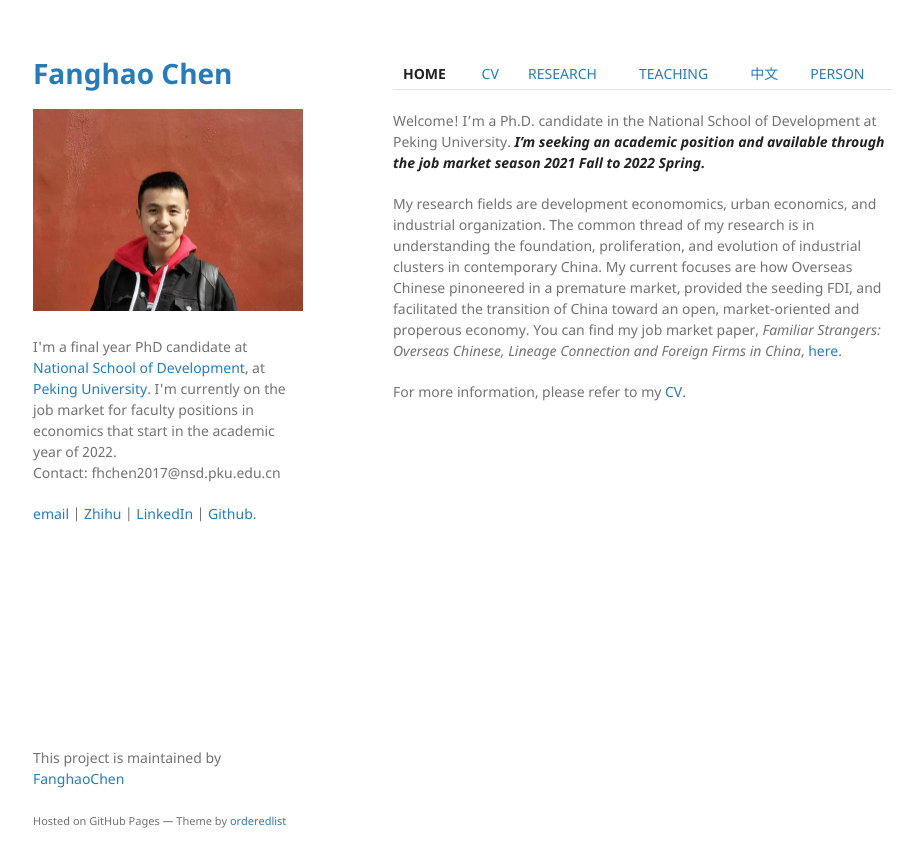
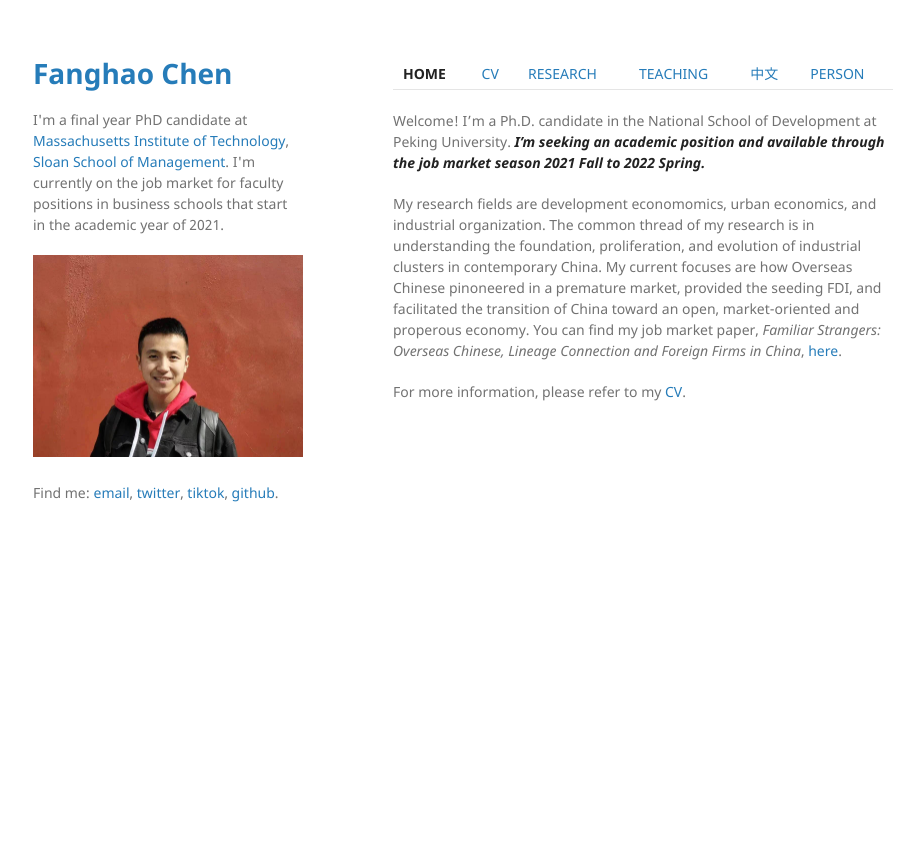
Before and after one commit to FanghaoChen/homepage, a Jekyll site: the page built from index.md, in a window 1280 px wide. Shown: the top 867 px of the page, without its empty margins (177-1092 px from the left). Built offline with Jekyll 4.4.1, drawn with Linux system fonts in a browser that asks for light colours.

Commit message:
Update default.html

```diff
--- a/_layouts/default.html
+++ b/_layouts/default.html
@@ -1,6 +1,7 @@
 <!DOCTYPE html>
 <html lang="{{ site.lang | default: "en-US" }}">
   <head>
+    <meta name="google-site-verification" content="m3D1Cjz2eooELRhRynjoQj0umBQRnUL2LPK6eKJ51e8" />
     <meta charset="UTF-8">
     <meta http-equiv="X-UA-Compatible" content="IE=edge">
     <meta name="viewport" content="width=device-width, initial-scale=1">
@@ -16,34 +17,43 @@
       <header>
         <h1><a href="{{ "/" | absolute_url }}">{{ site.title | default: site.github.repository_name }}</a></h1>
 
+        <p> </p>
+
+        I'm a final year PhD candidate at <br>
+        <a href="http://www.mit.edu">Massachusetts Institute of Technology</a>, <a href="https://mitsloan.mit.edu">Sloan School of Management</a>. I'm currently on the job market for faculty positions in business schools that start in the academic year of 2021.
+
+   <!--     <p>{{ site.description | default: site.github.project_tagline }}</p>  <a href="https://www.facebook.com/jeremyzhenyang">fb</a> -->
+
          <p> </p>
 
         {% if site.logo %}
-          <img src="{{site.logo | relative_url}}" alt="Logo" />
+          <img src="{{site.logo | relative_url}}" width='' height='' alt="Logo"/>
         {% endif %}
+
+        <p> </p>
+
+        <p> Find me: <a href="mailto:jeremyzyang@gmail.com">email</a>, <a href="https://twitter.com/jeremyzyang">twitter</a>, <a href="https://www.tiktok.com/@jeremyzyang">tiktok</a>, <a href="https://github.com/jeremyzyang">github</a>.
+        </p>
+
+         <!-- .-->
+
+        <p> </p>
+
+        <p> </p>
 
          <p> </p>
 
-        I'm a final year PhD candidate at <br>
-        <a href="https://www.nsd.pku.edu.cn/">National School of Development</a>, at <a href="https://www.pku.edu.cn/">Peking University</a>. I'm currently on the job market for faculty positions in economics that start in the academic year of 2022.
+         <!--
+         <img src="https://github.githubassets.com/images/icons/emoji/octocat.png" style="margin:0px 80px">
+         -->
 
-        <!--<p>{{ site.description | default: site.github.project_tagline }}</p>  <a href="https://www.facebook.com/jeremyzhenyang">fb</a> -->
-
-         <p>Contact: fhchen2017@nsd.pku.edu.cn</p>
-
-        <p> <a href="mailto:fhchen2017@nsd.pku.edu.cn">email</a> | <a href="https://www.zhihu.com/people/hongo-chin">Zhihu</a> | <a href="https://www.linkedin.com/in/fanghao-chen-08479594/">LinkedIn</a> | <a href="https://github.com/jeremyzyang">Github</a>.
-        </p>
-
-         <!--  <p>{{ site.description | default: site.github.project_tagline }}</p>
-
+        <!--
         {% if site.github.is_project_page %}
         <p class="view"><a href="{{ site.github.repository_url }}">View the Project on GitHub <small>{{ site.github.repository_nwo }}</small></a></p>
         {% endif %}
-
         {% if site.github.is_user_page %}
         <p class="view"><a href="{{ site.github.owner_url }}">View My GitHub Profile</a></p>
         {% endif %}
-
         {% if site.show_downloads %}
         <ul class="downloads">
           <li><a href="{{ site.github.zip_url }}">Download <strong>ZIP File</strong></a></li>
@@ -52,19 +62,22 @@
         </ul>
         {% endif %}
         -->
-
       </header>
       <section>
 
       {{ content }}
 
       </section>
+
+      <!--
       <footer>
         {% if site.github.is_project_page %}
         <p>This project is maintained by <a href="{{ site.github.owner_url }}">{{ site.github.owner_name }}</a></p>
         {% endif %}
         <p><small>Hosted on GitHub Pages &mdash; Theme by <a href="https://github.com/orderedlist">orderedlist</a></small></p>
       </footer>
+      -->
+
     </div>
     <script src="{{ "/assets/js/scale.fix.js" | relative_url }}"></script>
     {% if site.google_analytics %}
```
